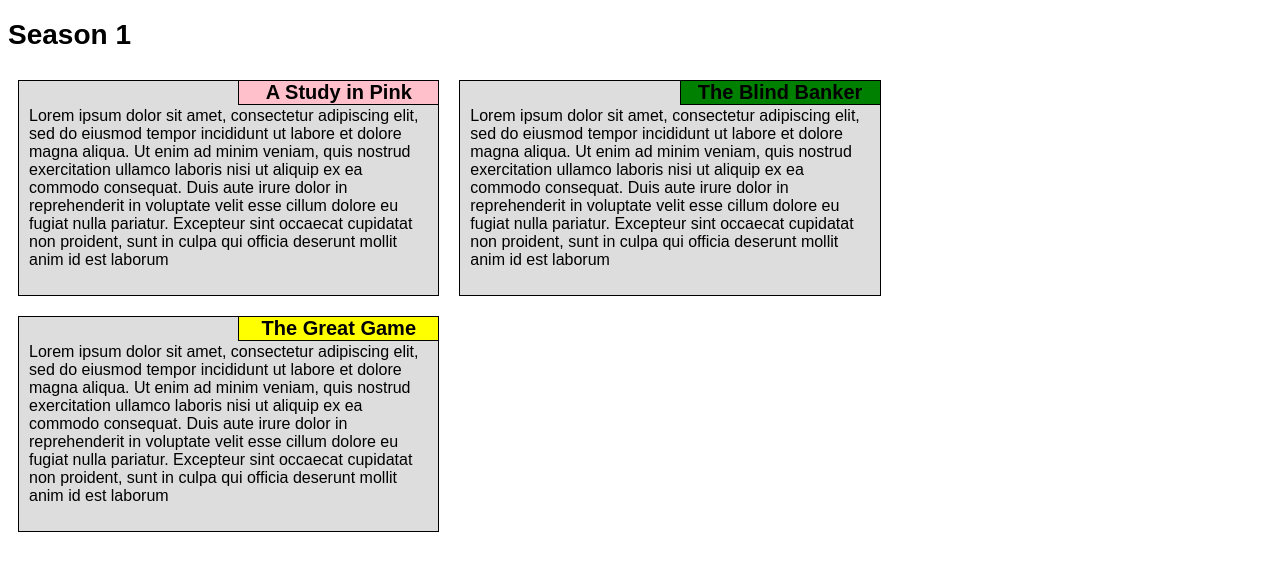
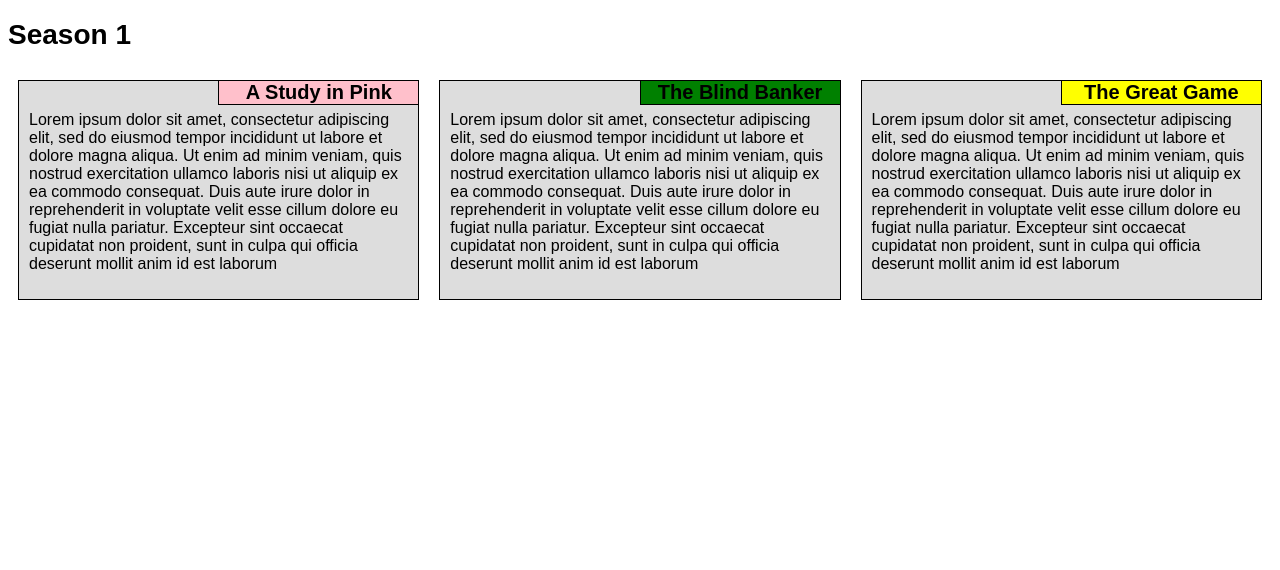
Before and after one commit to anagp/coursera_web, a plain HTML site: page mod2_solution/index.html in a window 1280 px wide. Drawn offline with Linux system fonts and the light colour scheme.

Commit message:
mod2_sol: Final draft

```diff
--- a/mod2_solution/css/style.css
+++ b/mod2_solution/css/style.css
@@ -8,6 +8,10 @@ body {
 }
 
 section {
+  margin:0px;
+}
+
+div {
   position:relative;
   border: 1px solid black;
   background-color: #DDD;
@@ -29,6 +33,10 @@ h2 {
   border-left: 1px solid black;
   text-align: center;
   width: 200px;
+}
+
+p {
+ margin-top:20px
 }
 
 .color_one {
--- a/mod2_solution/index.html
+++ b/mod2_solution/index.html
@@ -10,18 +10,24 @@
 <h1>Season 1</h1>
 
 <section class="col-lg-33 col-md-50">
+<div>
   <h2 class="color_one">A Study in Pink</h2>
   <p>Lorem ipsum dolor sit amet, consectetur adipiscing elit, sed do eiusmod tempor incididunt ut labore et dolore magna aliqua. Ut enim ad minim veniam, quis nostrud exercitation ullamco laboris nisi ut aliquip ex ea commodo consequat. Duis aute irure dolor in reprehenderit in voluptate velit esse cillum dolore eu fugiat nulla pariatur. Excepteur sint occaecat cupidatat non proident, sunt in culpa qui officia deserunt mollit anim id est laborum</p>
+</div>
 </section>
 
 <section class="col-lg-33 col-md-50">
+<div>
   <h2 class="color_two">The Blind Banker</h2>
   <p>Lorem ipsum dolor sit amet, consectetur adipiscing elit, sed do eiusmod tempor incididunt ut labore et dolore magna aliqua. Ut enim ad minim veniam, quis nostrud exercitation ullamco laboris nisi ut aliquip ex ea commodo consequat. Duis aute irure dolor in reprehenderit in voluptate velit esse cillum dolore eu fugiat nulla pariatur. Excepteur sint occaecat cupidatat non proident, sunt in culpa qui officia deserunt mollit anim id est laborum</p>
+</div>
 </section>
 
 <section class="col-lg-33 col-md-100">
+<div>
   <h2 class="color_three">The Great Game</h2>
   <p>Lorem ipsum dolor sit amet, consectetur adipiscing elit, sed do eiusmod tempor incididunt ut labore et dolore magna aliqua. Ut enim ad minim veniam, quis nostrud exercitation ullamco laboris nisi ut aliquip ex ea commodo consequat. Duis aute irure dolor in reprehenderit in voluptate velit esse cillum dolore eu fugiat nulla pariatur. Excepteur sint occaecat cupidatat non proident, sunt in culpa qui officia deserunt mollit anim id est laborum</p>
+</div>
 </section>
 </body>
 </html>
```
